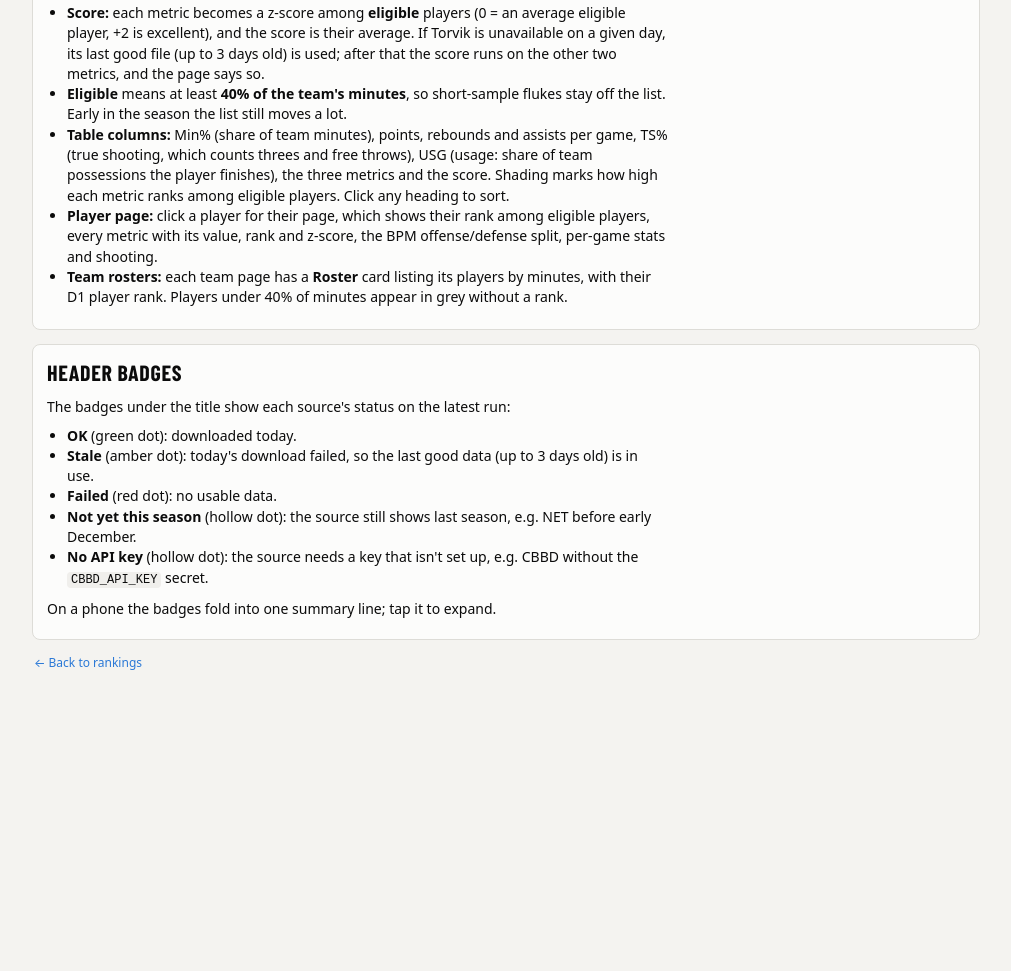
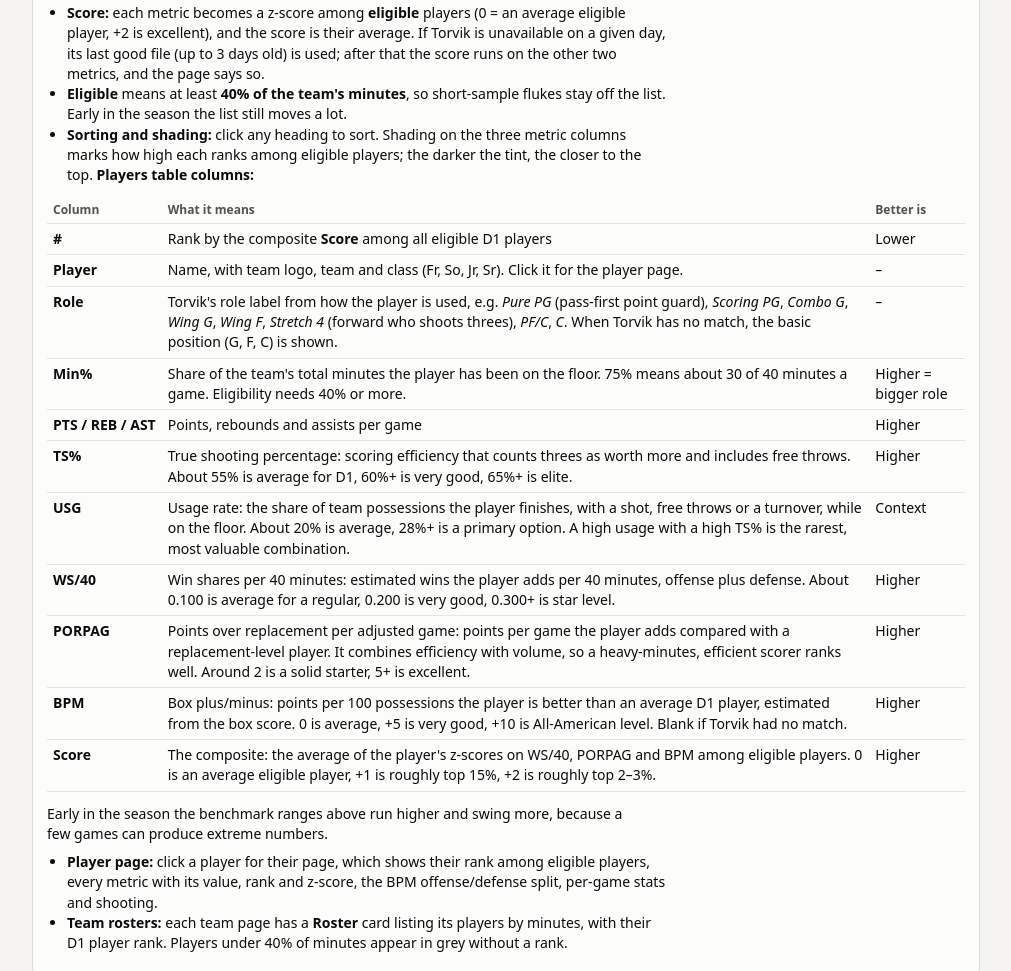
Before and after one commit to inspectorgad/ncaambb, a plain HTML site: page site/guide.html in a window 1280 px wide. Shown: the part 6045-7016 px from the top of the page, without its empty margins (134-1145 px from the left). Before the commit the page ends 6765 px from the top, so only its background shows below. Drawn offline with nearby package versions, Linux system fonts and the light colour scheme.

Commit message:
Players: column-by-column guide and hover reminders
- README/guide: table explaining every Players column (rank, role labels,
  Min%, TS%, usage, WS/40, PORPAG, BPM, Score) with typical benchmarks
- hover text on every Players table heading

Co-Authored-By: Claude Opus 5.5 <noreply@anthropic.com>
Claude-Session: https://claude.ai/code/session_011kKVeySN4AkwsR2HenYGEz

```diff
--- a/site/guide.html
+++ b/site/guide.html
@@ -487,7 +487,77 @@
 <ul>
 <li><strong>Score:</strong> each metric becomes a z-score among <strong>eligible</strong> players (0 = an average eligible player, +2 is excellent), and the score is their average. If Torvik is unavailable on a given day, its last good file (up to 3 days old) is used; after that the score runs on the other two metrics, and the page says so.</li>
 <li><strong>Eligible</strong> means at least <strong>40% of the team's minutes</strong>, so short-sample flukes stay off the list. Early in the season the list still moves a lot.</li>
-<li><strong>Table columns:</strong> Min% (share of team minutes), points, rebounds and assists per game, TS% (true shooting, which counts threes and free throws), USG (usage: share of team possessions the player finishes), the three metrics and the score. Shading marks how high each metric ranks among eligible players. Click any heading to sort.</li>
+<li><strong>Sorting and shading:</strong> click any heading to sort. Shading on the three metric columns marks how high each ranks among eligible players; the darker the tint, the closer to the top.
+<strong>Players table columns:</strong></li>
+</ul>
+<div class="plain-wrap"><table class="plain guide-table">
+<thead>
+<tr>
+<th>Column</th>
+<th>What it means</th>
+<th>Better is</th>
+</tr>
+</thead>
+<tbody>
+<tr>
+<td><strong>#</strong></td>
+<td>Rank by the composite <strong>Score</strong> among all eligible D1 players</td>
+<td>Lower</td>
+</tr>
+<tr>
+<td><strong>Player</strong></td>
+<td>Name, with team logo, team and class (Fr, So, Jr, Sr). Click it for the player page.</td>
+<td>–</td>
+</tr>
+<tr>
+<td><strong>Role</strong></td>
+<td>Torvik's role label from how the player is used, e.g. <em>Pure PG</em> (pass-first point guard), <em>Scoring PG</em>, <em>Combo G</em>, <em>Wing G</em>, <em>Wing F</em>, <em>Stretch 4</em> (forward who shoots threes), <em>PF/C</em>, <em>C</em>. When Torvik has no match, the basic position (G, F, C) is shown.</td>
+<td>–</td>
+</tr>
+<tr>
+<td><strong>Min%</strong></td>
+<td>Share of the team's total minutes the player has been on the floor. 75% means about 30 of 40 minutes a game. Eligibility needs 40% or more.</td>
+<td>Higher = bigger role</td>
+</tr>
+<tr>
+<td><strong>PTS / REB / AST</strong></td>
+<td>Points, rebounds and assists per game</td>
+<td>Higher</td>
+</tr>
+<tr>
+<td><strong>TS%</strong></td>
+<td>True shooting percentage: scoring efficiency that counts threes as worth more and includes free throws. About 55% is average for D1, 60%+ is very good, 65%+ is elite.</td>
+<td>Higher</td>
+</tr>
+<tr>
+<td><strong>USG</strong></td>
+<td>Usage rate: the share of team possessions the player finishes, with a shot, free throws or a turnover, while on the floor. About 20% is average, 28%+ is a primary option. A high usage with a high TS% is the rarest, most valuable combination.</td>
+<td>Context</td>
+</tr>
+<tr>
+<td><strong>WS/40</strong></td>
+<td>Win shares per 40 minutes: estimated wins the player adds per 40 minutes, offense plus defense. About 0.100 is average for a regular, 0.200 is very good, 0.300+ is star level.</td>
+<td>Higher</td>
+</tr>
+<tr>
+<td><strong>PORPAG</strong></td>
+<td>Points over replacement per adjusted game: points per game the player adds compared with a replacement-level player. It combines efficiency with volume, so a heavy-minutes, efficient scorer ranks well. Around 2 is a solid starter, 5+ is excellent.</td>
+<td>Higher</td>
+</tr>
+<tr>
+<td><strong>BPM</strong></td>
+<td>Box plus/minus: points per 100 possessions the player is better than an average D1 player, estimated from the box score. 0 is average, +5 is very good, +10 is All-American level. Blank if Torvik had no match.</td>
+<td>Higher</td>
+</tr>
+<tr>
+<td><strong>Score</strong></td>
+<td>The composite: the average of the player's z-scores on WS/40, PORPAG and BPM among eligible players. 0 is an average eligible player, +1 is roughly top 15%, +2 is roughly top 2–3%.</td>
+<td>Higher</td>
+</tr>
+</tbody>
+</table></div>
+<p>Early in the season the benchmark ranges above run higher and swing more, because a few games can produce extreme numbers.</p>
+<ul>
 <li><strong>Player page:</strong> click a player for their page, which shows their rank among eligible players, every metric with its value, rank and z-score, the BPM offense/defense split, per-game stats and shooting.</li>
 <li><strong>Team rosters:</strong> each team page has a <strong>Roster</strong> card listing its players by minutes, with their D1 player rank. Players under 40% of minutes appear in grey without a rank.</li>
 </ul>
```
Also changed, not shown: site/app.js (+11 -11 lines), 1 other file.
